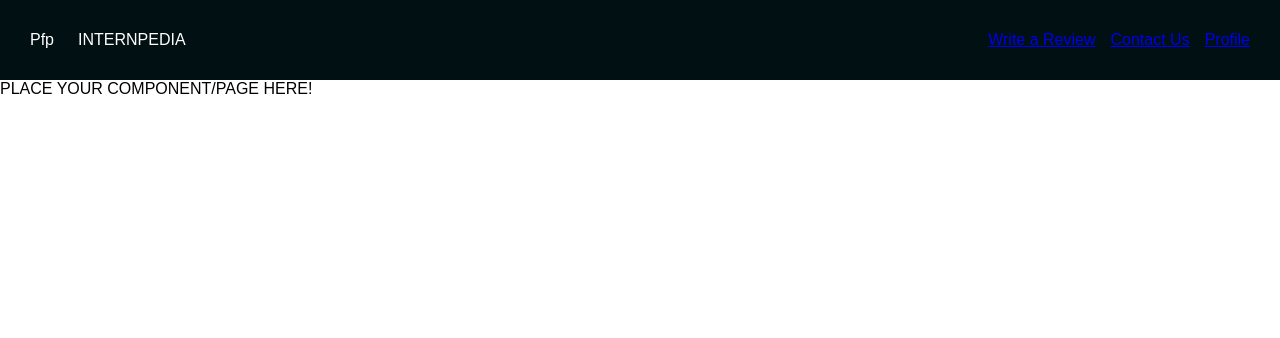
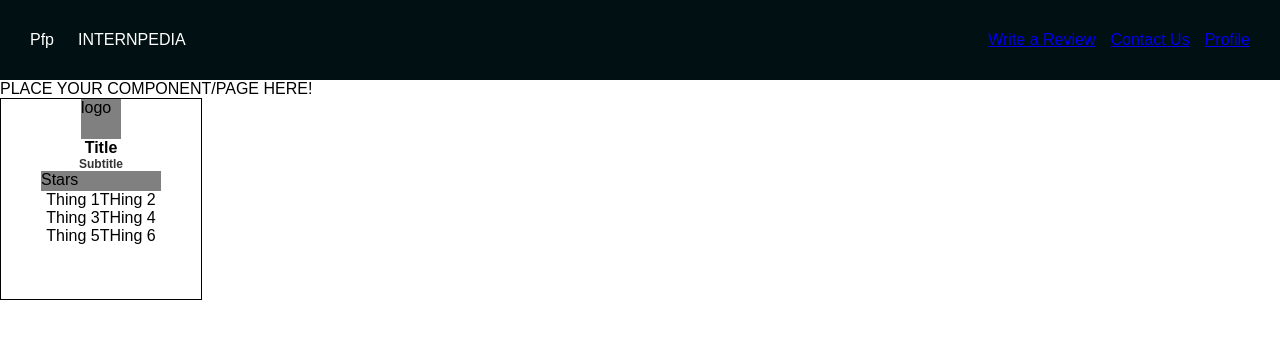
Before and after one commit to internpedia/frontend, a React (Create React App) app: page /test in a window 1280 px wide. Shown: the top 338 px of the page. Built offline with nearby package versions, Linux system fonts and the light colour scheme.

Commit message:
search result mid-fidelity

```diff
--- /dev/null
+++ b/src/components/SearchResult.js
@@ -0,0 +1,43 @@
+import React from "react";
+
+//Some changes made here
+
+function SearchResult() {
+  return (
+    <div
+      style={{
+        width: "200px",
+        height: "200px",
+        border: "1px solid black",
+        display: "flex",
+        flexDirection: "column",
+        alignItems: "center",
+      }}
+    >
+      <div style={{ width: "40px", height: "40px", backgroundColor: "grey" }}>
+        logo
+      </div>
+      <h1 style={{ fontSize: "16px", margin: "0px", padding: "0px" }}>Title</h1>
+      <h2 style={{ fontSize: "12px", margin: "0px", padding: "0px" }}>
+        Subtitle
+      </h2>
+      <div style={{ width: "60%", height: "20px", backgroundColor: "grey" }}>
+        Stars
+      </div>
+      <div style={{ display: "flex", flexDirection: "row" }}>
+        <div>Thing 1</div>
+        <div>THing 2</div>
+      </div>
+      <div style={{ display: "flex", flexDirection: "row" }}>
+        <div>Thing 3</div>
+        <div>THing 4</div>
+      </div>
+      <div style={{ display: "flex", flexDirection: "row" }}>
+        <div>Thing 5</div>
+        <div>THing 6</div>
+      </div>
+    </div>
+  );
+}
+
+export default SearchResult;
--- a/src/pages/TestPage.js
+++ b/src/pages/TestPage.js
@@ -1,10 +1,15 @@
 import React from "react";
+import SearchResult from "../components/SearchResult";
 // IMPORT COMPONENTS HERE
 
 //Some changes made here
 
 function Test() {
-  return <div>PLACE YOUR COMPONENT/PAGE HERE!</div>;
+  return (
+    <div>
+      PLACE YOUR COMPONENT/PAGE HERE! <SearchResult />
+    </div>
+  );
 }
 
 export default Test;
```
Also changed, not shown: src/pages/SearchPage.js (added, +9 -0 lines).
